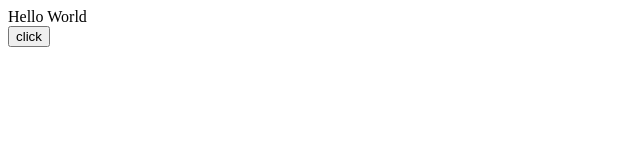
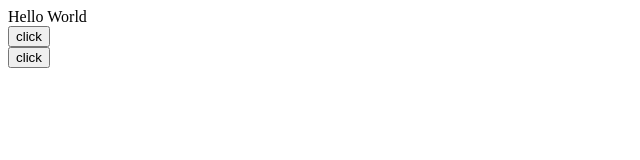
Before and after one commit to Harishangaran/demo-repo, a plain HTML site: page index.html in a window 1280 px wide. Shown: the whole page, without its empty margins (0-640 px from the left). Drawn offline with Linux system fonts and the light colour scheme.

Commit message:
new feature update2

```diff
--- a/index.html
+++ b/index.html
@@ -9,5 +9,6 @@
 <body>
     <div>Hello World</div>
     <div><button>click</button></div>
+    <div><button>click</button></div>
 </body>
 </html>
```
